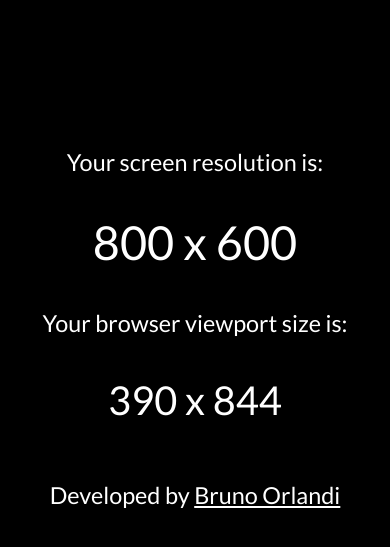
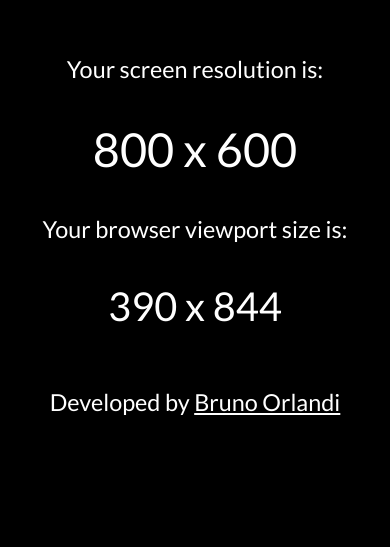
Before and after one commit to BrOrlandi/my-screen-resolution, a website built with Parcel: page src/index.html in a window 390 px wide. Shown: the part 111-658 px from the top of the page. Built offline with nearby package versions, Linux system fonts and the light colour scheme.

Commit message:
Improve responsive orientation.

```diff
--- a/src/styles.css
+++ b/src/styles.css
@@ -17,11 +17,11 @@ body {
 }
 
 .app {
+  padding-top: 15vh;
   display: flex;
   justify-content: center;
   align-items: center;
   flex-direction: column;
-  height: 100%;
 }
 
 .size1 {
```
